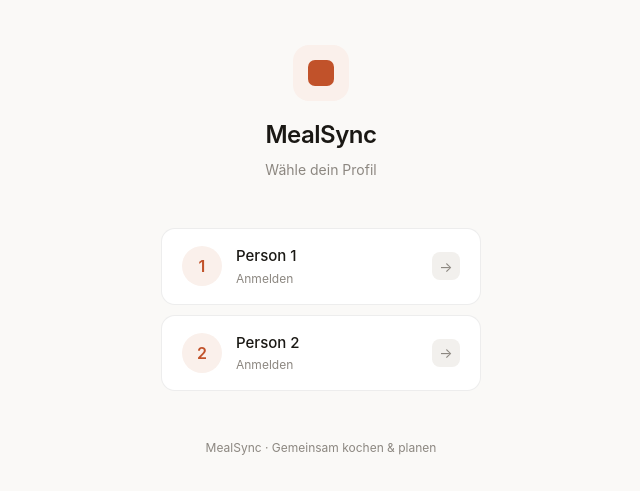
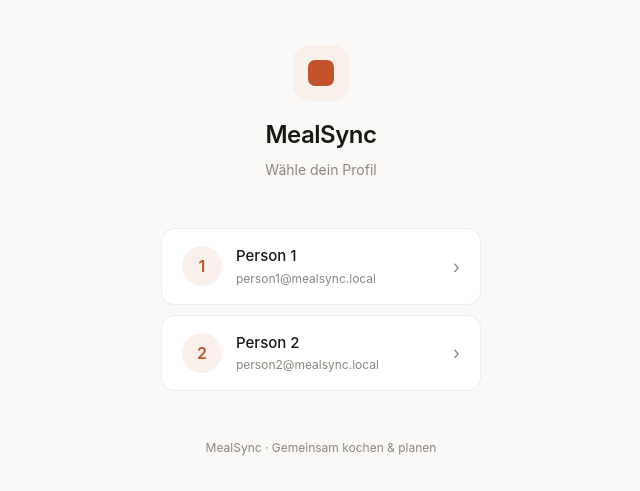
Before and after one commit to ChristianGerten/meal-sync, a React (Vite) app: page /login in a window 1280 px wide. Shown: the part 149-640 px from the top of the page, without its empty margins (319-959 px from the left). Built offline with nearby package versions, Linux system fonts and the light colour scheme.

Commit message:
Login: Zwei-Schritt mit Passwortfeld

```diff
--- a/src/pages/Login.jsx
+++ b/src/pages/Login.jsx
@@ -2,24 +2,34 @@ import { useState } from 'react'
 import { useAuthStore } from '../store/useAuthStore'
 
 const USERS = [
-  { email: 'person1@mealsync.local', password: 'mealsync2024', name: 'Person 1' },
-  { email: 'person2@mealsync.local', password: 'mealsync2024', name: 'Person 2' },
+  { email: 'person1@mealsync.local', name: 'Person 1' },
+  { email: 'person2@mealsync.local', name: 'Person 2' },
 ]
 
 export default function Login() {
   const { signIn, loading } = useAuthStore()
+  const [selected, setSelected] = useState(null)
+  const [password, setPassword] = useState('')
   const [error, setError] = useState('')
-  const [signingIn, setSigningIn] = useState(null)
+  const [signingIn, setSigningIn] = useState(false)
 
-  const handleLogin = async (user) => {
-    setSigningIn(user.email)
+  const handleSelect = (user) => {
+    setSelected(user)
+    setPassword('')
+    setError('')
+  }
+
+  const handleLogin = async (e) => {
+    e.preventDefault()
+    if (!selected || !password) return
+    setSigningIn(true)
     setError('')
     try {
-      await signIn(user.email, user.password)
+      await signIn(selected.email, password)
     } catch (err) {
-      setError('Anmeldung fehlgeschlagen')
+      setError('Falsches Passwort')
     } finally {
-      setSigningIn(null)
+      setSigningIn(false)
     }
   }
 
@@ -52,28 +62,26 @@ export default function Login() {
           MealSync
         </h1>
         <p style={{fontSize: '14px', color: 'var(--color-text-muted)'}}>
-          Wähle dein Profil
+          {selected ? 'Passwort eingeben' : 'Wähle dein Profil'}
         </p>
       </div>
 
-      {/* User Auswahl */}
-      <div style={{
-        width: '100%', maxWidth: '320px',
-        display: 'flex', flexDirection: 'column', gap: '10px'
-      }}>
+      <div style={{width: '100%', maxWidth: '320px'}}>
+
+        {/* Schritt 1 — Person wählen */}
+        {!selected && (
+          <div style={{display: 'flex', flexDirection: 'column', gap: '10px'}}>
             {USERS.map(user => (
               <button
                 key={user.email}
-            onClick={() => handleLogin(user)}
-            disabled={loading || signingIn !== null}
+                onClick={() => handleSelect(user)}
                 style={{
                   width: '100%', padding: '16px 20px',
                   background: 'var(--color-surface)',
                   border: '0.5px solid var(--color-border)',
                   borderRadius: '14px', cursor: 'pointer',
                   display: 'flex', alignItems: 'center', gap: '14px',
-              transition: 'all 0.15s',
-              opacity: signingIn && signingIn !== user.email ? 0.5 : 1
+                  transition: 'all 0.15s'
                 }}
               >
                 <div style={{
@@ -96,37 +104,110 @@ export default function Login() {
                   }}>
                     {user.name}
                   </div>
-              <div style={{fontSize: '12px', color: 'var(--color-text-muted)', marginTop: '2px'}}>
-                {signingIn === user.email ? 'Wird angemeldet...' : 'Anmelden'}
+                  <div style={{
+                    fontSize: '12px', color: 'var(--color-text-muted)', marginTop: '2px'
+                  }}>
+                    {user.email}
                   </div>
                 </div>
-            <div style={{
-              width: '28px', height: '28px', borderRadius: '8px',
-              background: signingIn === user.email
-                ? 'var(--color-accent)'
-                : 'var(--color-surface-2)',
-              display: 'flex', alignItems: 'center', justifyContent: 'center',
-              transition: 'all 0.15s'
-            }}>
-              <span style={{
-                fontSize: '14px',
-                color: signingIn === user.email ? '#fff' : 'var(--color-text-muted)'
-              }}>
-                →
-              </span>
-            </div>
+                <span style={{color: 'var(--color-text-muted)', fontSize: '18px'}}>›</span>
               </button>
             ))}
           </div>
+        )}
+
+        {/* Schritt 2 — Passwort */}
+        {selected && (
+          <form onSubmit={handleLogin} style={{display: 'flex', flexDirection: 'column', gap: '10px'}}>
+
+            {/* Gewählter User */}
+            <div style={{
+              padding: '14px 16px',
+              background: 'var(--color-surface)',
+              border: '0.5px solid var(--color-border)',
+              borderRadius: '14px',
+              display: 'flex', alignItems: 'center', gap: '12px'
+            }}>
+              <div style={{
+                width: '36px', height: '36px', borderRadius: '50%',
+                background: 'var(--color-accent-soft)',
+                display: 'flex', alignItems: 'center', justifyContent: 'center',
+                flexShrink: 0
+              }}>
+                <span style={{
+                  fontSize: '15px', fontWeight: '600', color: 'var(--color-accent)'
+                }}>
+                  {selected.name.charAt(selected.name.length - 1)}
+                </span>
+              </div>
+              <div style={{flex: 1}}>
+                <div style={{fontSize: '14px', fontWeight: '500', color: 'var(--color-text)'}}>
+                  {selected.name}
+                </div>
+                <div style={{fontSize: '11px', color: 'var(--color-text-muted)', marginTop: '1px'}}>
+                  {selected.email}
+                </div>
+              </div>
+              <button
+                type="button"
+                onClick={() => { setSelected(null); setPassword(''); setError('') }}
+                style={{
+                  background: 'none', border: 'none', cursor: 'pointer',
+                  fontSize: '12px', color: 'var(--color-accent)', fontWeight: '500'
+                }}
+              >
+                Wechseln
+              </button>
+            </div>
+
+            {/* Passwort */}
+            <input
+              type="password"
+              value={password}
+              onChange={e => setPassword(e.target.value)}
+              placeholder="Passwort"
+              autoFocus
+              style={{
+                width: '100%', padding: '14px 16px',
+                background: 'var(--color-surface)',
+                border: error
+                  ? '0.5px solid var(--color-danger)'
+                  : '0.5px solid var(--color-border)',
+                borderRadius: '12px', fontSize: '15px',
+                color: 'var(--color-text)', outline: 'none',
+                boxSizing: 'border-box', letterSpacing: '0.1px'
+              }}
+            />
 
             {error && (
               <p style={{
-          marginTop: '16px', fontSize: '13px',
-          color: 'var(--color-danger)', textAlign: 'center'
+                fontSize: '13px', color: 'var(--color-danger)',
+                textAlign: 'center', margin: 0
               }}>
                 {error}
               </p>
             )}
+
+            <button
+              type="submit"
+              disabled={signingIn || !password}
+              style={{
+                width: '100%', padding: '14px',
+                background: 'var(--color-accent)', color: '#fff',
+                border: 'none', borderRadius: '12px',
+                cursor: signingIn || !password ? 'not-allowed' : 'pointer',
+                fontSize: '15px', fontWeight: '500',
+                opacity: !password ? 0.6 : 1,
+                transition: 'opacity 0.15s'
+              }}
+            >
+              {signingIn ? 'Anmelden...' : 'Anmelden'}
+            </button>
+
+          </form>
+        )}
+
+      </div>
 
       <p style={{
         marginTop: '48px', fontSize: '12px',
@@ -134,6 +215,7 @@ export default function Login() {
       }}>
         MealSync · Gemeinsam kochen & planen
       </p>
+
     </div>
   )
 }
```
Lines whose indentation alone changed are shown as unchanged.
